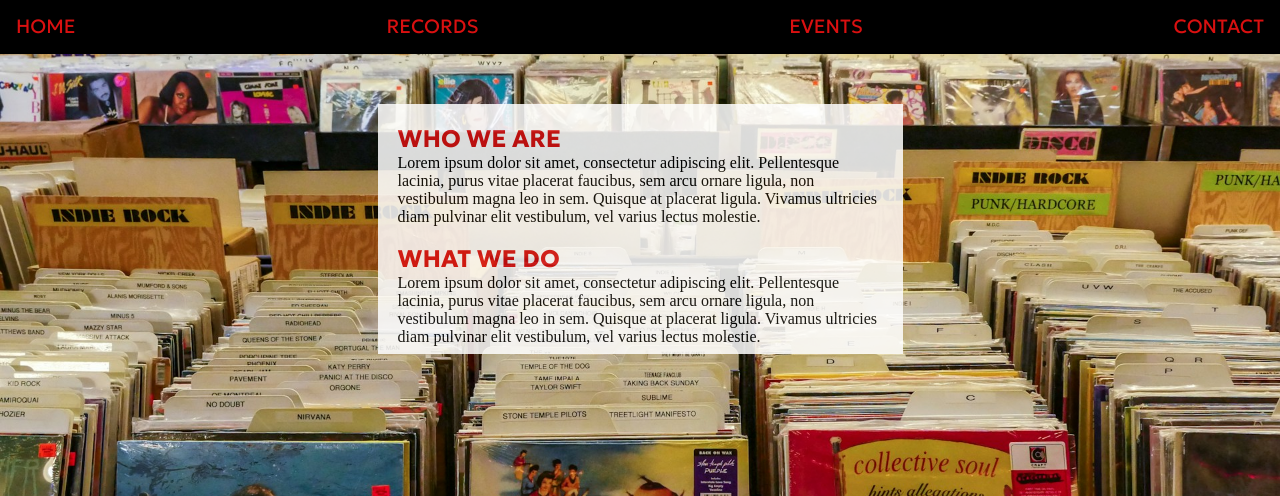
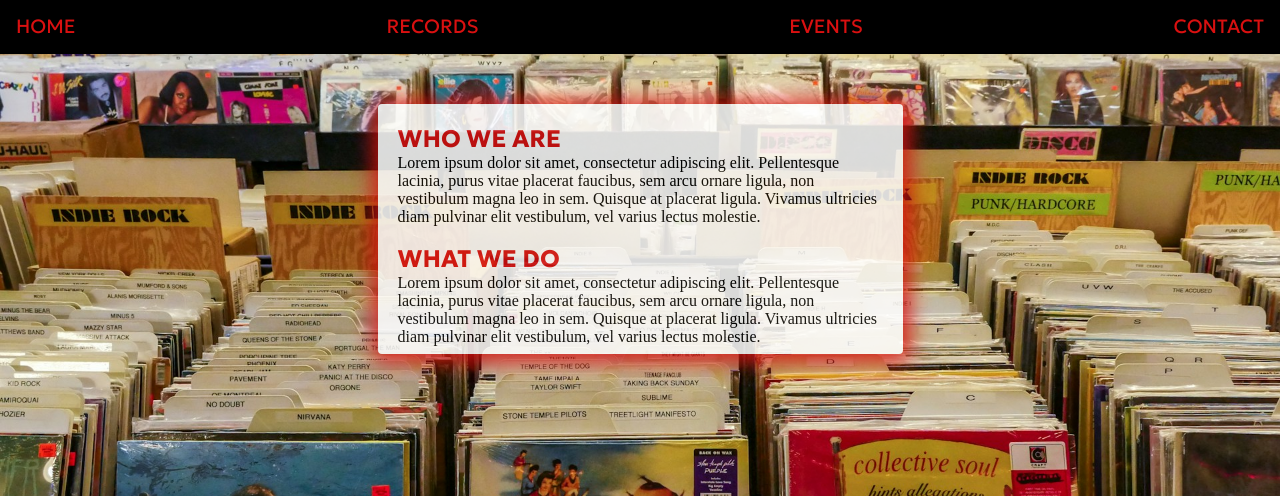
Before and after one commit to andersganander/record_store, a plain HTML site: page index.html in a window 1280 px wide. Shown: the part 162-658 px from the top of the page. Drawn offline with Linux system fonts and the light colour scheme.

Commit message:
Add style rule box-shadow to  main-paragraphs

```diff
--- a/style.css
+++ b/style.css
@@ -95,3 +95,10 @@ footer i {
     padding: 5%;
     color: #d91010;
 }
+
+/* special fx */
+.box-shadow {
+    padding: 10px;
+    border-radius: 4px;
+    box-shadow: 1px 2px 20px 7px #d91010;
+  }
```
